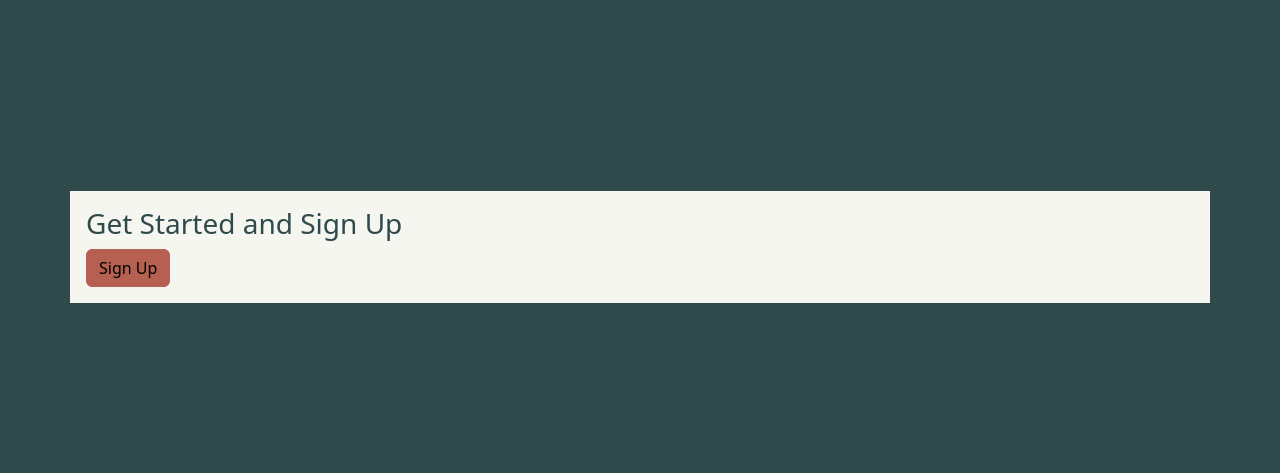
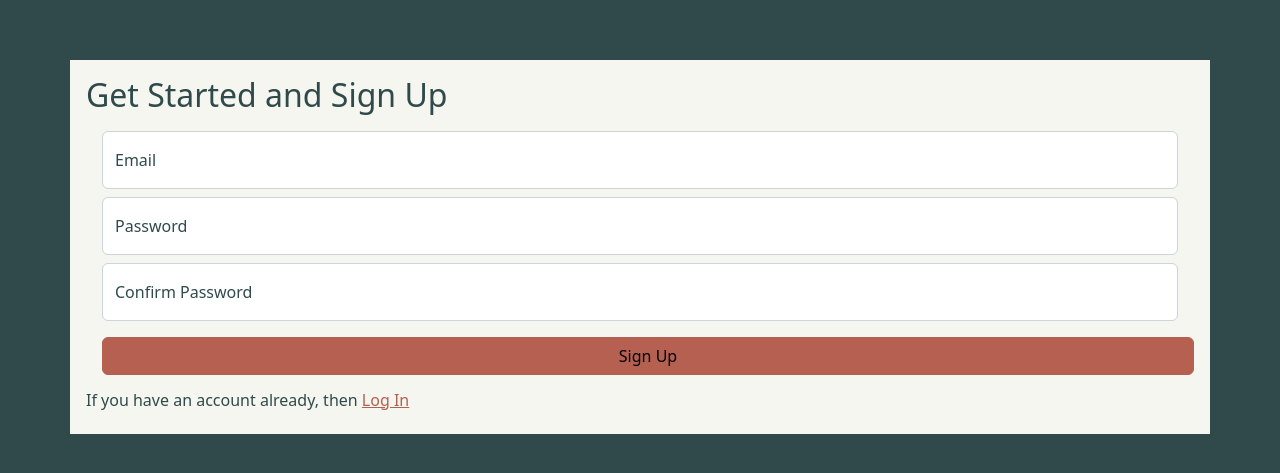
Before and after one commit to anmoljhamb/electronic-shelf-labels, a React (Vite) app in the folder client/: page / in a window 1280 px wide. Shown: the part 153-626 px from the top of the page. Built offline with nearby package versions, Linux system fonts and the light colour scheme.

Commit message:
form elements added, along with all the floating labels and what not

```diff
--- a/client/src/components/SignUp.tsx
+++ b/client/src/components/SignUp.tsx
@@ -1,17 +1,71 @@
-import React from "react";
-import { Button, Container, Form, Row } from "react-bootstrap";
+import React, { ChangeEvent, FormEvent, useState } from "react";
+import { Button, Container, FloatingLabel, Form, Row } from "react-bootstrap";
 
 const SignUp = () => {
+    const [email, setEmail] = useState<string>("");
+    const [password, setPassword] = useState<string>("");
+    const [cpassword, setCpassword] = useState<string>("");
+    const [loading, setLoading] = useState<boolean>(false);
+
+    const handleOnSubmit = (e: FormEvent) => {
+        e.preventDefault();
+        setLoading(true);
+    };
+
     return (
         <>
             <Container id="signUp" className="p-3">
                 <Row>
-                    <h3>Get Started and Sign Up</h3>
+                    <h2>Get Started and Sign Up</h2>
                 </Row>
-                <Form>
-                    <Form.Group></Form.Group>
+                <Form className="m-2" onSubmit={handleOnSubmit}>
+                    <FloatingLabel className="m-2" label={"Email"}>
+                        <Form.Control
+                            type="email"
+                            placeholder="example@abc.com"
+                            value={email}
+                            onChange={(e: ChangeEvent<HTMLInputElement>) => {
+                                setEmail(e.target.value);
+                            }}
+                            required
+                        />
+                    </FloatingLabel>
+                    <FloatingLabel className="m-2" label={"Password"}>
+                        <Form.Control
+                            type="password"
+                            placeholder="Your Password"
+                            value={password}
+                            onChange={(e: ChangeEvent<HTMLInputElement>) => {
+                                setPassword(e.target.value);
+                            }}
+                            required
+                        />
+                    </FloatingLabel>
+                    <FloatingLabel className="m-2" label={"Confirm Password"}>
+                        <Form.Control
+                            type="password"
+                            placeholder="Confirm Your Password"
+                            value={cpassword}
+                            onChange={(e: ChangeEvent<HTMLInputElement>) => {
+                                setCpassword(e.target.value);
+                            }}
+                            required
+                        />
+                    </FloatingLabel>
+                    <Button
+                        type="submit"
+                        className="w-100 m-2"
+                        disabled={loading}
+                    >
+                        Sign Up
+                    </Button>
                 </Form>
-                <Button>Sign Up</Button>
+                <Row>
+                    <h6>
+                        If you have an account already, then{" "}
+                        <a href="/login">Log In</a>
+                    </h6>
+                </Row>
             </Container>
         </>
     );
```
